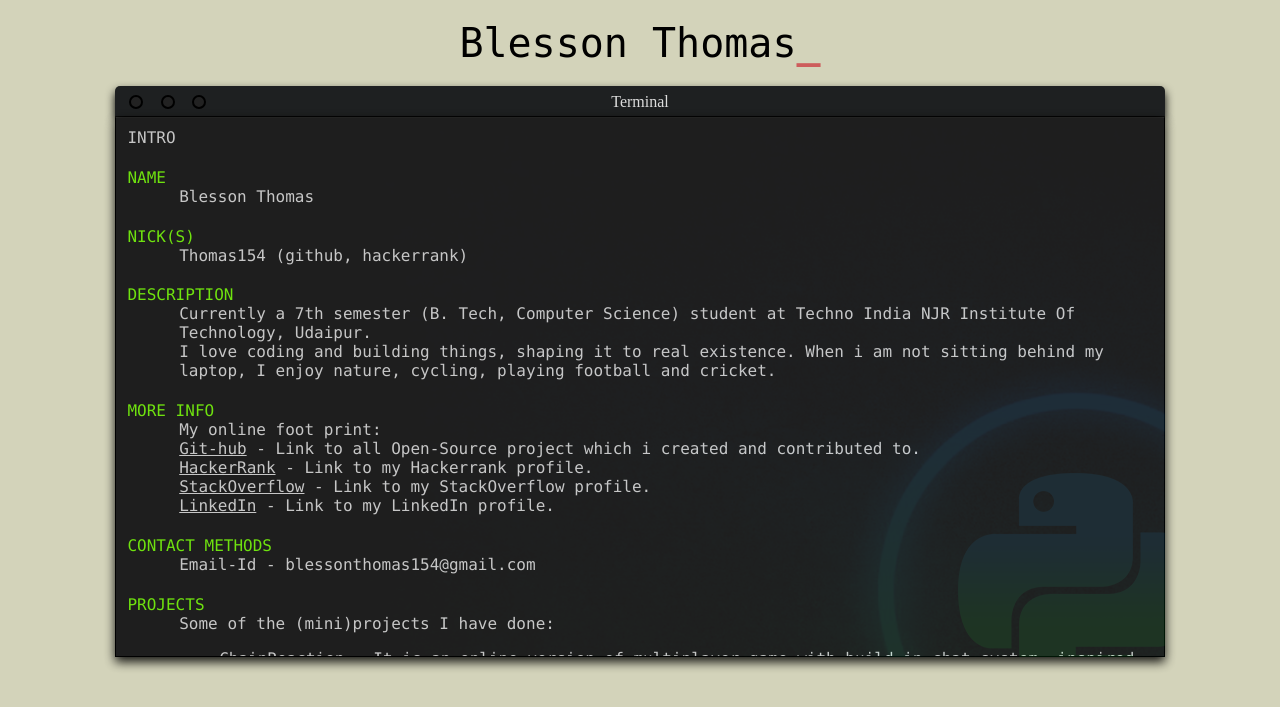
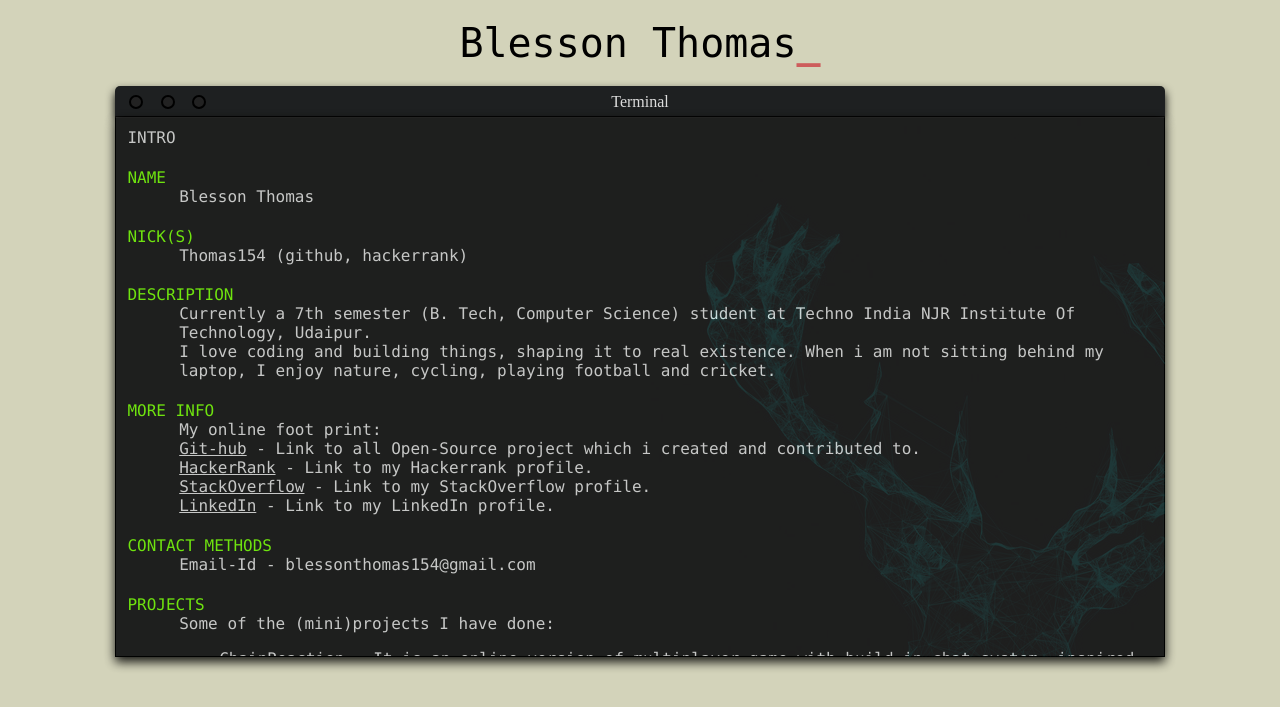
Before and after one commit to thomas154/portfolio, a PHP site: page / in a window 1280 px wide. Shown: the top 707 px of the page. Run offline with PHP 8.4, Linux system fonts and the light colour scheme.

Commit message:
fixing image not displaying bug

```diff
--- a/stylesheets/stylesheet.css
+++ b/stylesheets/stylesheet.css
@@ -1,6 +1,10 @@
 ::-webkit-scrollbar{
 width: 0px;
 }
+
+.element { overflow: -moz-scrollbars-none; }
+
+.element { -ms-overflow-style: none; }
 
 body,div,padding,input,p,img{
     margin:0;
@@ -133,7 +137,7 @@ body {
 
 
 #bgImage {
-	background-image: url("http://blesson.herokuapp.com/image/bg3.png");
+	background-image: url("http://blesson.herokuapp.com/image/bg2.png");
 	width: 1048px;
 	height: 537px;
 	border-radius: 0;
```
Also changed, not shown: image/bg.jpg (renamed from bg.jpg), image/bg2.png (renamed from bg2.png).
